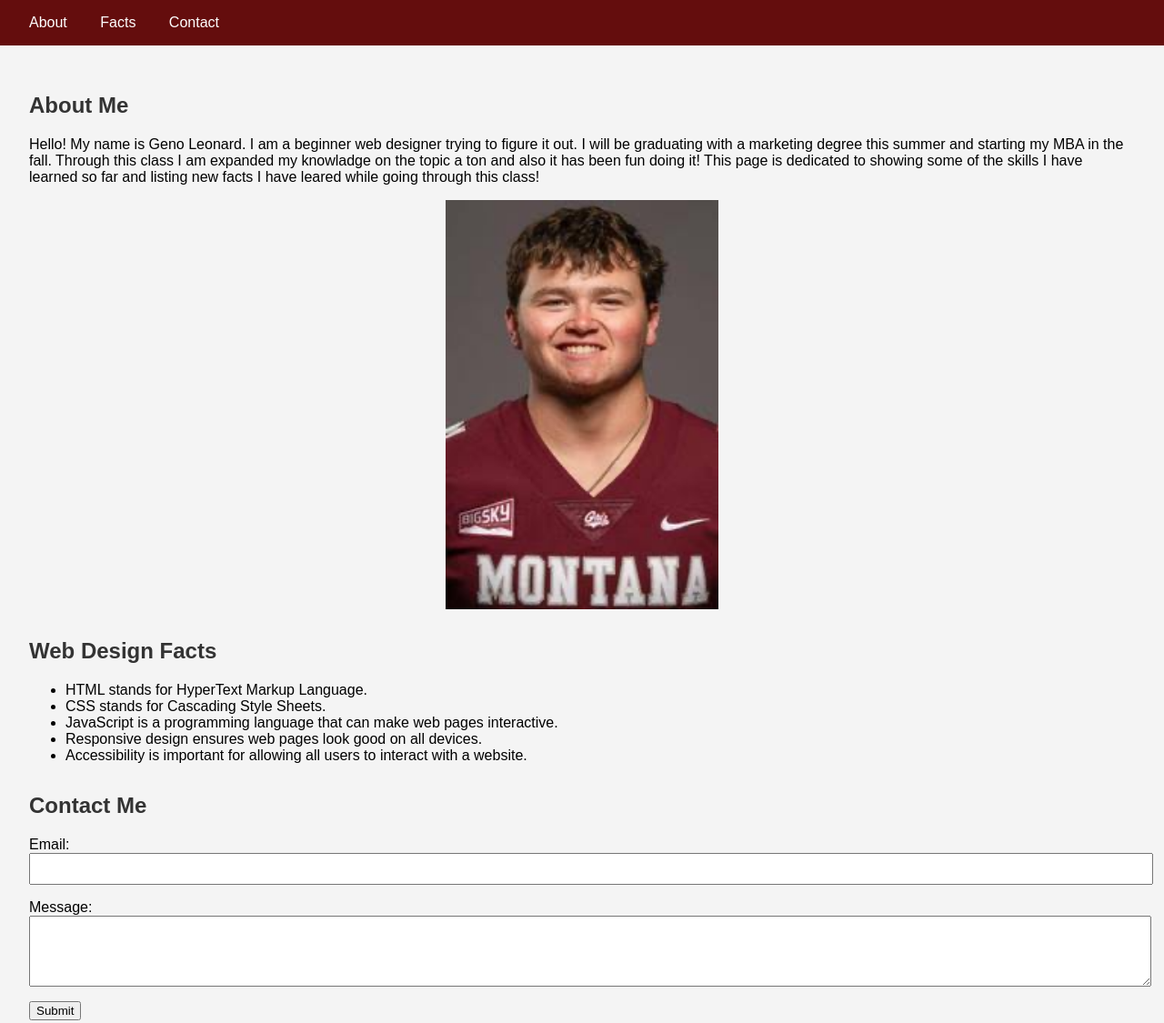
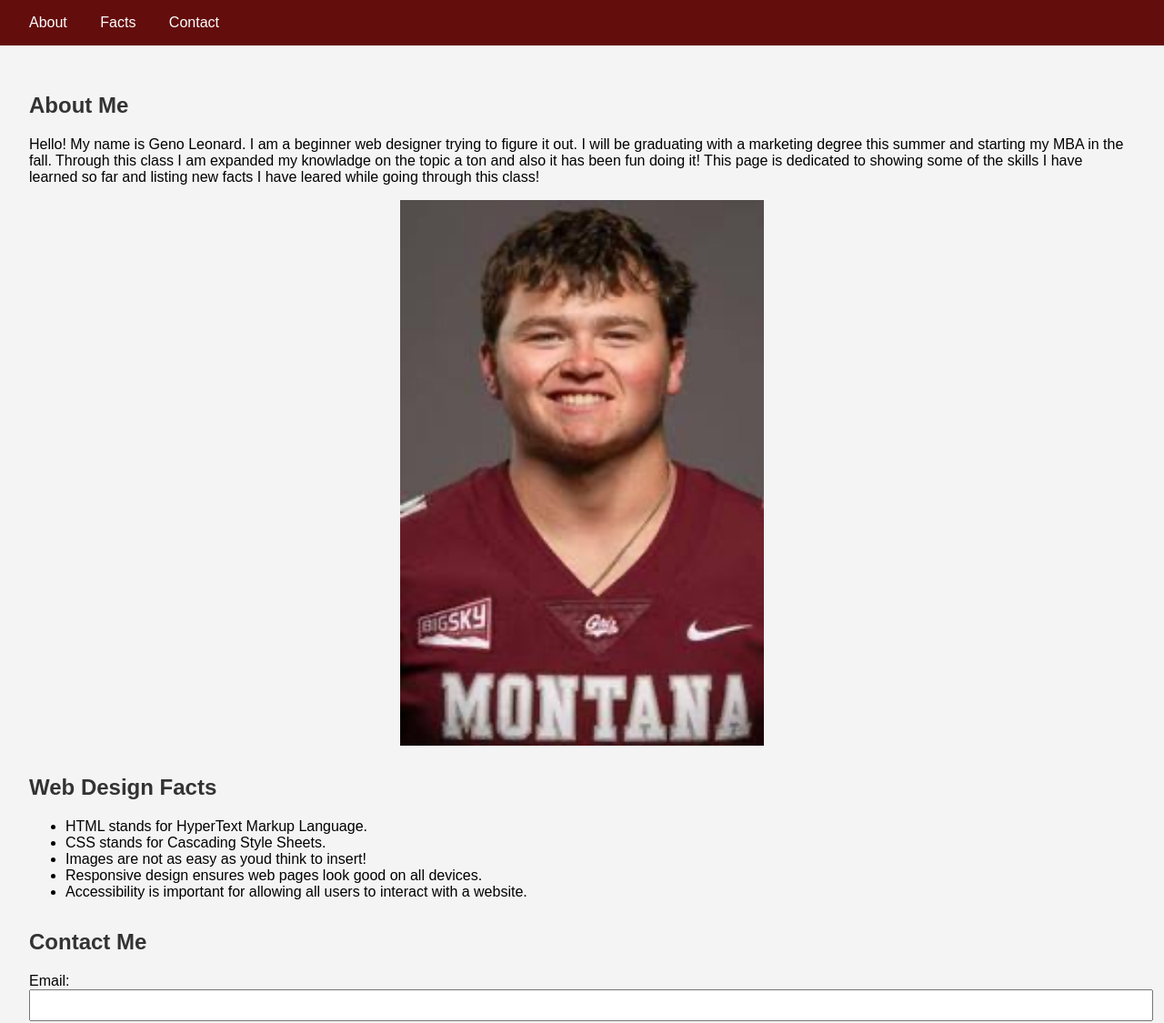
Before and after one commit to GenoLeonard/Project-2, a plain HTML site: page index.html in a window 1280 px wide. Shown: the top 1125 px of the page at 91% size. Drawn offline with Linux system fonts and the light colour scheme.

Commit message:
image size

```diff
--- a/index.html
+++ b/index.html
@@ -35,7 +35,7 @@
             height: auto;
         }
         .about-img, .contact-img {
-            width: 300px;
+            width: 400px;
             display: block;
             margin: 1rem auto;
         }
@@ -72,7 +72,7 @@
             <ul>
                 <li>HTML stands for HyperText Markup Language.</li>
                 <li>CSS stands for Cascading Style Sheets.</li>
-                <li>JavaScript is a programming language that can make web pages interactive.</li>
+                <li>Images are not as easy as youd think to insert!</li>
                 <li>Responsive design ensures web pages look good on all devices.</li>
                 <li>Accessibility is important for allowing all users to interact with a website.</li>
             </ul>
```
